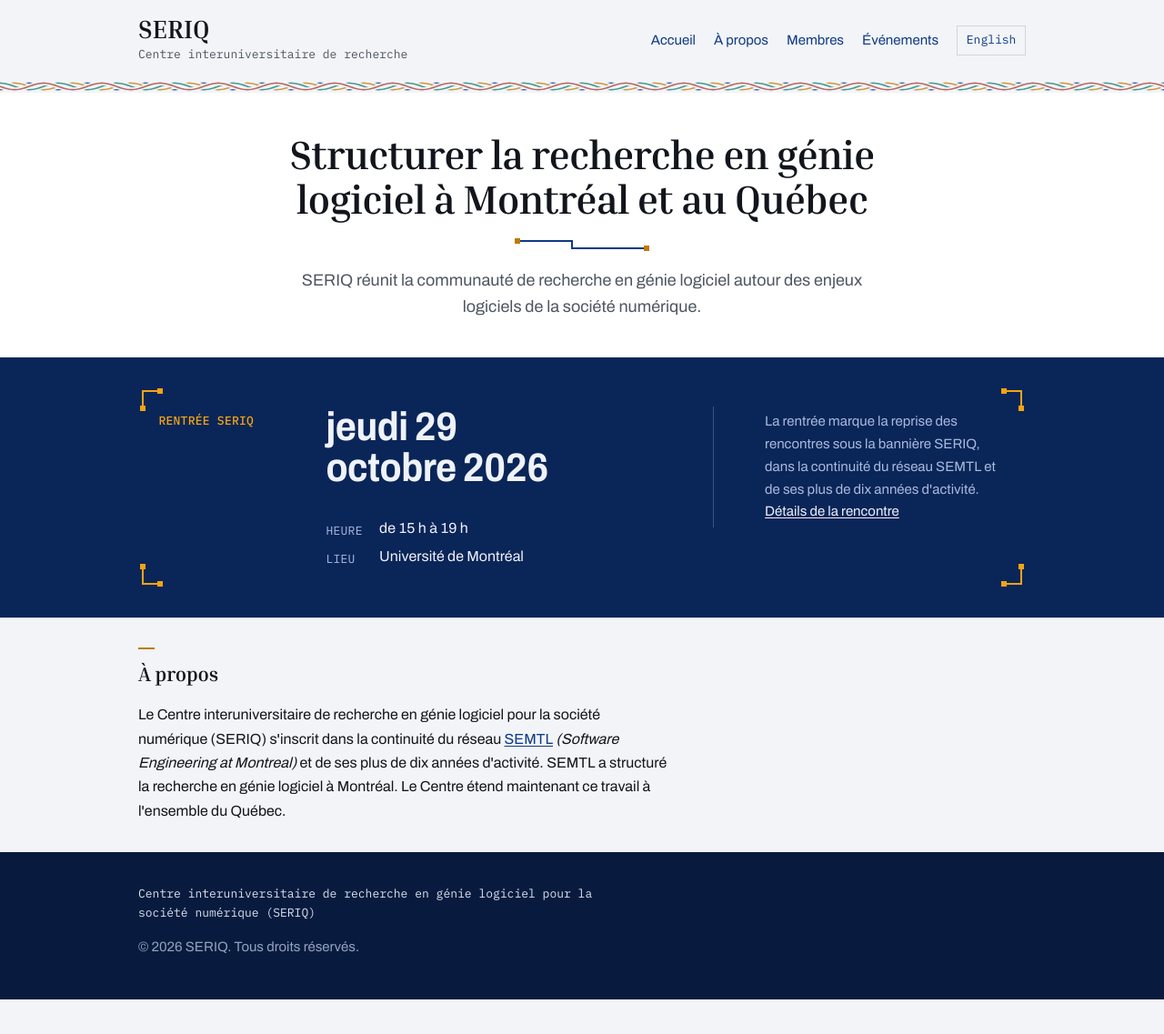
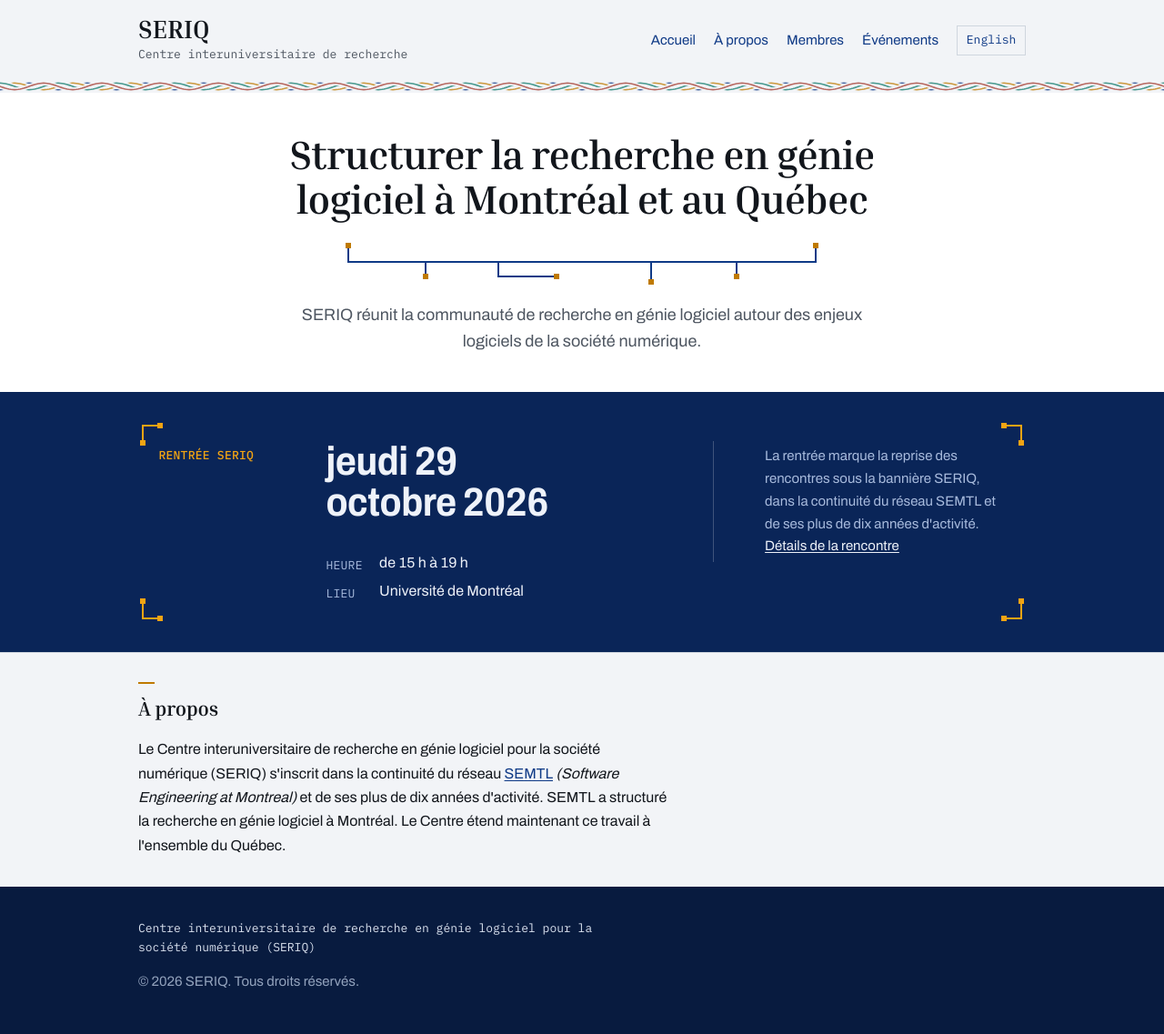
Before and after one commit to seriq-ca/seriq-ca.github.io, a Jekyll site: the page built from index.md, in a window 1280 px wide. Shown: the whole page at 91% size. Built offline with Jekyll 4.4.1, drawn with Linux system fonts in a browser that asks for light colours; before the commit the page ends 1099 px from its top, so only the background shows below that.

Commit message:
Visual changes.

```diff
--- /dev/null
+++ b/_includes/wire-network.html
@@ -0,0 +1,31 @@
+{%- comment -%}
+  The home title's wire network. Inline SVG rather than a stack of gradients:
+  a graph needs branches and turns, and the two colours have to follow the
+  theme, which a background-image cannot do. Purely decorative, so it is
+  hidden from assistive tech. Styled in _sass/_decorations.scss.
+
+  Geometry, in viewBox units, which are CSS pixels at full width: the bus
+  runs at y=26 between two risers that turn up at x=3 and x=517, bracketing
+  the title above. Four branches tap the bus downward and end in nodes —
+  everything above the bus frames, everything below it branches. Every
+  segment is orthogonal; every node is 6 units centred on a 2-unit run, so
+  centres land on whole units.
+{%- endcomment -%}
+<svg class="wire-net" viewBox="0 0 520 54" width="520" height="54"
+     aria-hidden="true" focusable="false">
+  <g class="wire-net__run" fill="none" stroke-width="2">
+    <path d="M3 8 V26 H517 V8"/>
+    <path d="M88 26 V42"/>
+    <path d="M168 26 V42 H232"/>
+    <path d="M336 26 V48"/>
+    <path d="M430 26 V42"/>
+  </g>
+  <g class="wire-net__node">
+    <rect x="0"   y="5"  width="6" height="6"/>
+    <rect x="514" y="5"  width="6" height="6"/>
+    <rect x="85"  y="39" width="6" height="6"/>
+    <rect x="229" y="39" width="6" height="6"/>
+    <rect x="333" y="45" width="6" height="6"/>
+    <rect x="427" y="39" width="6" height="6"/>
+  </g>
+</svg>
--- a/_sass/_decorations.scss
+++ b/_sass/_decorations.scss
@@ -29,44 +29,34 @@
   background: var(--mark); margin-bottom: .55rem;
 }
 
-/* A routed wire under the home title. Not a divider: it enters at a
-   terminal, runs, turns a right angle, runs again, and ends at a second
-   terminal — the way a trace is routed on a board, never a straight line
-   from nowhere to nowhere. The asymmetry is the whole point; a centred
-   dash reads as ornament, a jog reads as wiring.
+/* The home title's wire network. Markup in _includes/wire-network.html.
 
-       ■────────────┐
-                    └──────────────■
+   Not a divider: a bus with four branches tapped off it, ending in nodes,
+   and a riser at each end that turns up past the title's edges — so the
+   title sits inside an open bracket rather than on top of a line.
+   Everything above the bus frames, everything below it branches. Right
+   angles only, the way a trace is routed; no curves, no tapers.
 
-   Geometry, so the arithmetic below is legible: the box is 148 x 16, the
-   upper run sits at y=2, the lower at y=10, and the turn is at x=62. Every
-   node is 6px centred on a 2px run, so each centre lands on a whole pixel. */
-.hero--home h1::after {
-  content: ""; display: block;
-  width: 148px; height: 16px; margin: 1.15rem 0 0;
-  background-repeat: no-repeat;
-  background-image:
-    /* Nodes first, so they are painted in front of the runs they cap. */
-    linear-gradient(var(--node), var(--node)),
-    linear-gradient(var(--node), var(--node)),
-    linear-gradient(var(--wire), var(--wire)),
-    linear-gradient(var(--wire), var(--wire)),
-    linear-gradient(var(--wire), var(--wire));
-  background-size:
-    var(--node-size) var(--node-size),   /* entry terminal */
-    var(--node-size) var(--node-size),   /* exit terminal  */
-    64px var(--run),                     /* upper run      */
-    var(--run) 10px,                     /* the turn       */
-    80px var(--run);                     /* lower run      */
-  background-position:
-    0 0,        /* centred on the upper run: 3 - 2/2 = 0   */
-    142px 8px,  /* centred on the lower run: 11 - 6/2 = 8  */
-    0 2px,
-    62px 2px,
-    62px 10px;
+       ■                                        ■
+       │                                        │
+       └──┬─────┬──────────┬──────────┬─────────┘
+          │     │          │          │
+          ■     └────■     │          ■
+                          ■
+
+   The SVG carries the geometry; this carries the colour, so both themes
+   follow the same tokens as every other wire on the site. */
+.wire-net {
+  display: block; margin: 1.15rem auto 0;
+  width: 520px; max-width: 100%; height: auto;
+  overflow: visible;
 }
-/* The centred hero centres its wire too. */
-.hero--home .wrap:not(:has(.kicker)) h1::after { margin-inline: auto; }
+.wire-net__run  { stroke: var(--wire); }
+.wire-net__node { fill: var(--node); }
+
+/* The centred hero centres its network; a hero with a label in the margin
+   would want it left, but the home hero never carries one. */
+.hero--home .wrap:not(:has(.kicker)) .wire-net { margin-inline: auto; }
 
 /* Corner brackets on the meeting panel: a run along each arm, ending in a
    node centred on it. The frame is inset so nothing clips. */
--- a/_sass/_layout.scss
+++ b/_sass/_layout.scss
@@ -29,7 +29,7 @@
   border: 1px solid var(--rule); border-radius: var(--r-tech);
   padding: .3rem .6rem;
 }
-.lang-toggle:hover { background: var(--wire-soft); text-decoration: none; }
+.lang-toggle:hover { background: var(--accent-soft); text-decoration: none; }
 
 /* Hero — on surface, against the paper ground */
 .hero {
--- a/index.md
+++ b/index.md
@@ -9,6 +9,7 @@
 <div class="hero hero--home">
   <div class="wrap">
     <h1>Structurer la recherche en génie logiciel à Montréal et au Québec</h1>
+    {% include wire-network.html %}
     <p class="lede">
       SERIQ réunit la communauté de recherche en génie logiciel autour des
       enjeux logiciels de la société numérique.
```
Also changed, not shown: en/index.md (+1 -0 lines).
